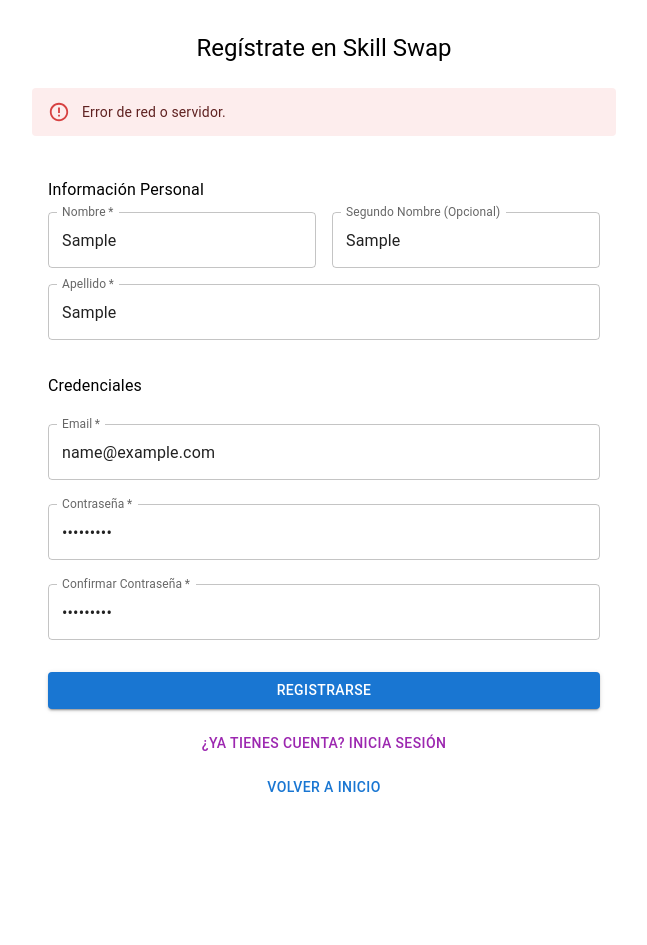
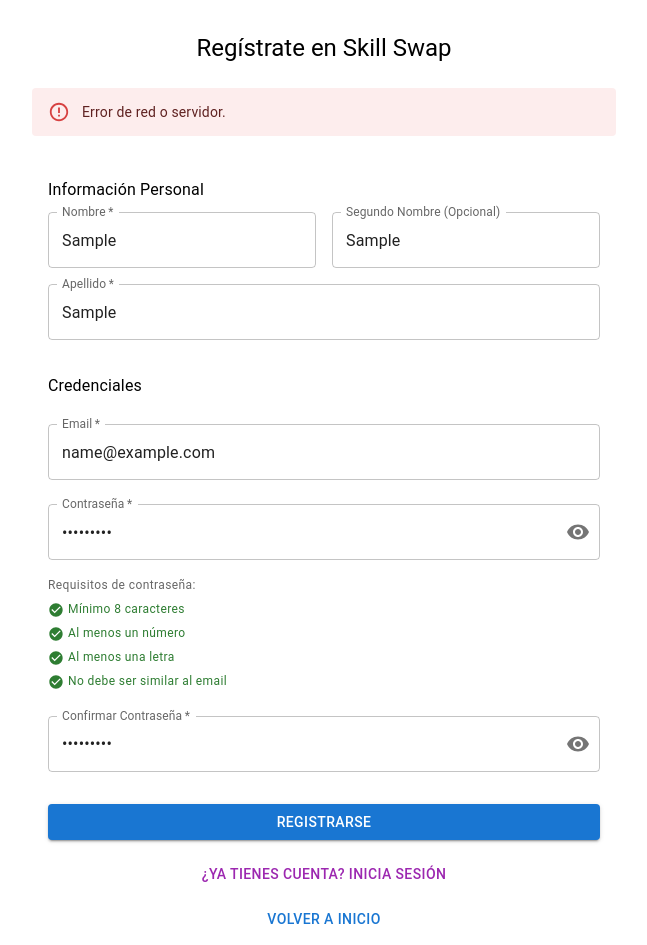
Before and after one commit to julio-vv/skillswap-front, a React (Vite) app: page /register in a window 1280 px wide. Both pictures are taken after typing "Sample", "Sample", "Sample", "name@example.com", "Sample123", "Sample123" into the empty fields and a click on the button "REGISTRARSE". Shown: the whole page, without its empty margins (316-963 px from the left). Before the commit the page ends 814 px from the top, so only its background shows below. Built offline with nearby package versions, Linux system fonts and the light colour scheme; no server answers.

Commit message:
Better login and signup
Ahora el login y el registro indican mejor los errores de formulario. El
registro indica en vivo que tan buena es la contraseña

```diff
--- a/src/features/Auth/LoginPage.jsx
+++ b/src/features/Auth/LoginPage.jsx
@@ -1,6 +1,7 @@
 import React, { useState } from 'react';
 import { useForm } from 'react-hook-form';
-import { TextField, Button, Container, Typography, Box, Alert, CircularProgress, Stack } from '@mui/material';
+import { TextField, Button, Container, Typography, Box, Alert, CircularProgress, Stack, IconButton, InputAdornment } from '@mui/material';
+import { Visibility, VisibilityOff } from '@mui/icons-material';
 import { useNavigate } from 'react-router-dom';
 import { useAuth } from './AuthContext';
 // import axiosInstance from '../../api/axiosInstance';
@@ -11,6 +12,7 @@
     const navigate = useNavigate();
     const [loading, setLoading] = useState(false);
     const [error, setError] = useState('');
+    const [showPassword, setShowPassword] = useState(false);
     const { login } = useAuth();
 
     const onSubmit = async (data) => {
@@ -37,10 +39,19 @@
         } catch (err) {
             // Manejo de errores (ej: credenciales inválidas)
             setLoading(false);
-            if (err.response && err.response.data.non_field_errors) {
-                 setError("Credenciales inválidas. Por favor, verifica tu email y contraseña.");
+            if (err.response && err.response.data) {
+                const apiErrors = err.response.data;
+                if (apiErrors.non_field_errors) {
+                    setError("Credenciales inválidas. Por favor, verifica tu email y contraseña.");
+                } else if (apiErrors.email) {
+                    setError(`Email: ${apiErrors.email[0]}`);
+                } else if (apiErrors.password) {
+                    setError(`Contraseña: ${apiErrors.password[0]}`);
+                } else {
+                    setError("Ocurrió un error al iniciar sesión. Por favor, inténtalo de nuevo.");
+                }
             } else {
-                 setError("Ocurrió un error al iniciar sesión.");
+                setError("Error de red o servidor. Verifica tu conexión.");
             }
         }
     };
@@ -91,9 +102,23 @@
                         fullWidth
                         name="password"
                         label="Contraseña"
-                        type="password"
+                        type={showPassword ? "text" : "password"}
                         id="password"
                         autoComplete="current-password"
+                        InputProps={{
+                            endAdornment: (
+                                <InputAdornment position="end">
+                                    <IconButton
+                                        aria-label="toggle password visibility"
+                                        onClick={() => setShowPassword(!showPassword)}
+                                        onMouseDown={(e) => e.preventDefault()}
+                                        edge="end"
+                                    >
+                                        {showPassword ? <VisibilityOff /> : <Visibility />}
+                                    </IconButton>
+                                </InputAdornment>
+                            )
+                        }}
                         // React Hook Form registration
                         {...register('password', { required: 'La contraseña es obligatoria' })}
                         error={!!errors.password}
--- a/src/features/Auth/RegisterPage.jsx
+++ b/src/features/Auth/RegisterPage.jsx
@@ -1,6 +1,7 @@
 import React, { useState } from 'react';
 // Librerías
-import { Container, Typography, Box, Button, TextField, Alert, Stack, CircularProgress, MenuItem } from '@mui/material';
+import { Container, Typography, Box, Button, TextField, Alert, Stack, CircularProgress, MenuItem, IconButton, InputAdornment, List, ListItem, ListItemIcon, ListItemText } from '@mui/material';
+import { Visibility, VisibilityOff, CheckCircle, Cancel } from '@mui/icons-material';
 import { useNavigate } from 'react-router-dom';
 import { useForm } from 'react-hook-form';
 import { zodResolver } from '@hookform/resolvers/zod'; // Necesario para usar Zod con RHF
@@ -12,9 +13,11 @@
     const navigate = useNavigate();
     const [loading, setLoading] = useState(false);
     const [error, setError] = useState('');
+    const [showPassword1, setShowPassword1] = useState(false);
+    const [showPassword2, setShowPassword2] = useState(false);
 
     // 1. Configurar React Hook Form con Zod Resolver
-    const { register, handleSubmit, formState: { errors } } = useForm({
+    const { register, handleSubmit, watch, formState: { errors } } = useForm({
         resolver: zodResolver(registerSchema),
         defaultValues: {
             // Inicializa los valores para evitar advertencias de React
@@ -26,6 +29,20 @@
             apellido: '',
         }
     });
+
+    // Observar valores de los campos para validaciones en tiempo real
+    const password1Value = watch('password1', '');
+    const emailValue = watch('email', '');
+
+    // Validación de requisitos de contraseña
+    const passwordRequirements = {
+        minLength: password1Value.length >= 8,
+        hasNumber: /\d/.test(password1Value),
+        hasLetter: /[a-zA-Z]/.test(password1Value),
+        notSimilarToEmail: emailValue && password1Value ?
+            !password1Value.toLowerCase().includes(emailValue.split('@')[0].toLowerCase()) &&
+            !emailValue.toLowerCase().includes(password1Value.toLowerCase()) : true
+    };
 
     const onSubmit = async (data) => {
         setLoading(true);
@@ -64,18 +81,21 @@
                 if (apiErrors.email) {
                     setError(`Email: ${apiErrors.email[0]}`);
                 } else if (apiErrors.password1) {
-                    setError(`Contraseña: ${apiErrors.password1[0]}`);
-                    // Si hay errores que no son de campo (ej. contraseñas no coinciden en el backend,
-                    // o errores de validación a nivel de objeto)
+                    setError(`Contraseña: ${apiErrors.password1.join(' ')}`);
+                } else if (apiErrors.password2) {
+                    setError(`Confirmación de contraseña: ${apiErrors.password2[0]}`);
                 } else if (apiErrors.non_field_errors) {
-                    errorMessage = `Error: ${apiErrors.non_field_errors.join(' ')}`;
-                }
-                // Para cualquier otro error de campo (nombre, apellido, etc.)
-                else if (Object.keys(apiErrors).length > 0) {
+                    setError(`${apiErrors.non_field_errors.join(' ')}`);
+                } else if (Object.keys(apiErrors).length > 0) {
                     const firstKey = Object.keys(apiErrors)[0];
-                    errorMessage = `Error en ${firstKey}: ${apiErrors[firstKey].join(' ')}`;
+                    const fieldName = {
+                        'nombre': 'Nombre',
+                        'apellido': 'Apellido',
+                        'segundo_nombre': 'Segundo Nombre'
+                    }[firstKey] || firstKey;
+                    setError(`${fieldName}: ${Array.isArray(apiErrors[firstKey]) ? apiErrors[firstKey].join(' ') : apiErrors[firstKey]}`);
                 } else {
-                    errorMessage = 'Ocurrió un error al registrar. Inténtalo de nuevo.';
+                    setError('Ocurrió un error al registrar. Inténtalo de nuevo.');
                 }
             } else {
                 setError('Error de red o servidor.');
@@ -92,7 +112,7 @@
 
                 {error && <Alert severity="error" sx={{ width: '100%', mt: 2, mb: 2 }}>{error}</Alert>}
 
-                <Box component="form" onSubmit={handleSubmit(onSubmit)} noValidate sx={{ mt: 1 }}>
+                <Box component="form" onSubmit={handleSubmit(onSubmit)} noValidate sx={{ mt: 1, width: '100%' }}>
                     {/* Sección 1: Datos Personales */}
                     <Typography variant="subtitle1" sx={{ mt: 2, mb: 1 }}>
                         Información Personal
@@ -123,12 +143,95 @@
                         error={!!errors.email} helperText={errors.email?.message}
                     />
                     <TextField
-                        required fullWidth margin="normal" label="Contraseña" type="password" autoComplete="new-password" {...register('password1')}
-                        error={!!errors.password1} helperText={errors.password1?.message}
+                        required
+                        fullWidth
+                        margin="normal"
+                        label="Contraseña"
+                        type={showPassword1 ? "text" : "password"}
+                        autoComplete="new-password"
+                        {...register('password1')}
+                        InputProps={{
+                            endAdornment: (
+                                <InputAdornment position="end">
+                                    <IconButton
+                                        aria-label="toggle password visibility"
+                                        onClick={() => setShowPassword1(!showPassword1)}
+                                        onMouseDown={(e) => e.preventDefault()}
+                                        edge="end"
+                                    >
+                                        {showPassword1 ? <VisibilityOff /> : <Visibility />}
+                                    </IconButton>
+                                </InputAdornment>
+                            )
+                        }}
+                        error={!!errors.password1}
+                        helperText={errors.password1?.message}
                     />
+
+                    {/* Indicadores de requisitos de contraseña */}
+                    {password1Value && (<Box sx={{ mt: 1, mb: 1, width: '100%', overflow: 'hidden' }}>
+                            <Typography variant="caption" color="text.secondary" sx={{ mb: 0.5, display: 'block' }}>
+                                Requisitos de contraseña:
+                            </Typography>
+                            <Stack spacing={0.5} sx={{ width: '100%' }}>
+                                <Box sx={{ display: 'flex', alignItems: 'center', gap: 0.5 }}>
+                                    {passwordRequirements.minLength ?
+                                        <CheckCircle sx={{ fontSize: 16, color: 'success.main', flexShrink: 0 }} /> :
+                                        <Cancel sx={{ fontSize: 16, color: 'error.main', flexShrink: 0 }} />}
+                                    <Typography variant="caption" color={passwordRequirements.minLength ? 'success.main' : 'text.secondary'} noWrap>
+                                        Mínimo 8 caracteres
+                                    </Typography>
+                                </Box>
+                                <Box sx={{ display: 'flex', alignItems: 'center', gap: 0.5 }}>
+                                    {passwordRequirements.hasNumber ?
+                                        <CheckCircle sx={{ fontSize: 16, color: 'success.main', flexShrink: 0 }} /> :
+                                        <Cancel sx={{ fontSize: 16, color: 'error.main', flexShrink: 0 }} />}
+                                    <Typography variant="caption" color={passwordRequirements.hasNumber ? 'success.main' : 'text.secondary'} noWrap>
+                                        Al menos un número
+                                    </Typography>
+                                </Box>
+                                <Box sx={{ display: 'flex', alignItems: 'center', gap: 0.5 }}>
+                                    {passwordRequirements.hasLetter ?
+                                        <CheckCircle sx={{ fontSize: 16, color: 'success.main', flexShrink: 0 }} /> :
+                                        <Cancel sx={{ fontSize: 16, color: 'error.main', flexShrink: 0 }} />}
+                                    <Typography variant="caption" color={passwordRequirements.hasLetter ? 'success.main' : 'text.secondary'} noWrap>
+                                        Al menos una letra
+                                    </Typography>
+                                </Box>
+                                <Box sx={{ display: 'flex', alignItems: 'center', gap: 0.5 }}>
+                                    {passwordRequirements.notSimilarToEmail ?
+                                        <CheckCircle sx={{ fontSize: 16, color: 'success.main', flexShrink: 0 }} /> :
+                                        <Cancel sx={{ fontSize: 16, color: 'error.main', flexShrink: 0 }} />}
+                                    <Typography variant="caption" color={passwordRequirements.notSimilarToEmail ? 'success.main' : 'text.secondary'} sx={{ wordBreak: 'break-word' }}>No debe ser similar al email
+                                    </Typography>
+                                </Box>
+                            </Stack>
+                        </Box>
+                    )}
                     <TextField
-                        required fullWidth margin="normal" label="Confirmar Contraseña" type="password" autoComplete="new-password" {...register('password2')}
-                        error={!!errors.password2} helperText={errors.password2?.message}
+                        required
+                        fullWidth
+                        margin="normal"
+                        label="Confirmar Contraseña"
+                        type={showPassword2 ? "text" : "password"}
+                        autoComplete="new-password"
+                        {...register('password2')}
+                        InputProps={{
+                            endAdornment: (
+                                <InputAdornment position="end">
+                                    <IconButton
+                                        aria-label="toggle password visibility"
+                                        onClick={() => setShowPassword2(!showPassword2)}
+                                        onMouseDown={(e) => e.preventDefault()}
+                                        edge="end"
+                                    >
+                                        {showPassword2 ? <VisibilityOff /> : <Visibility />}
+                                    </IconButton>
+                                </InputAdornment>
+                            )
+                        }}
+                        error={!!errors.password2}
+                        helperText={errors.password2?.message}
                     />
 
                     {/* Botones */}
```
